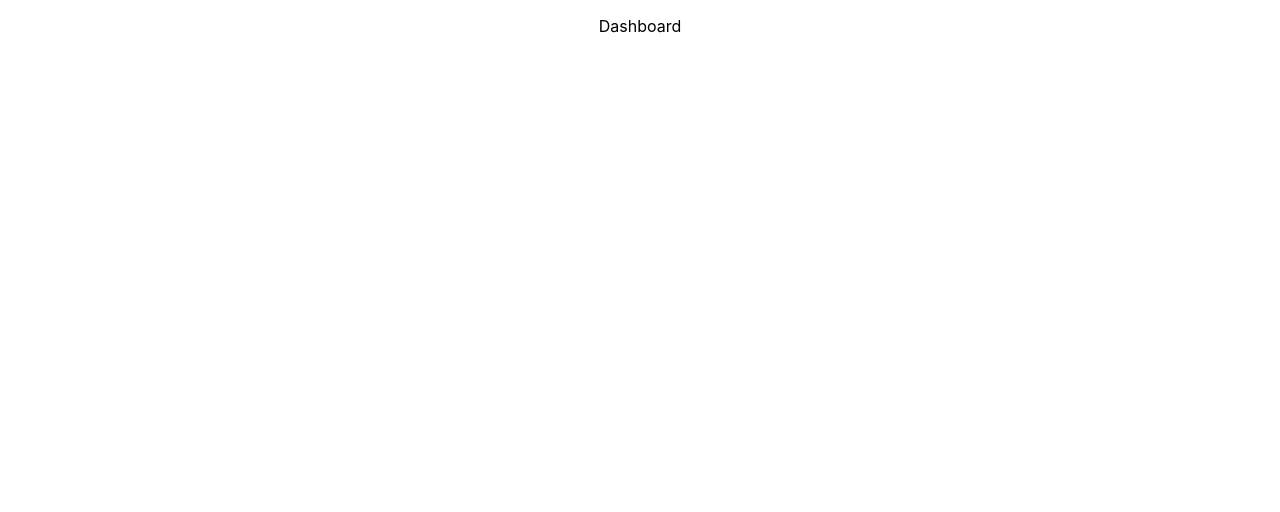
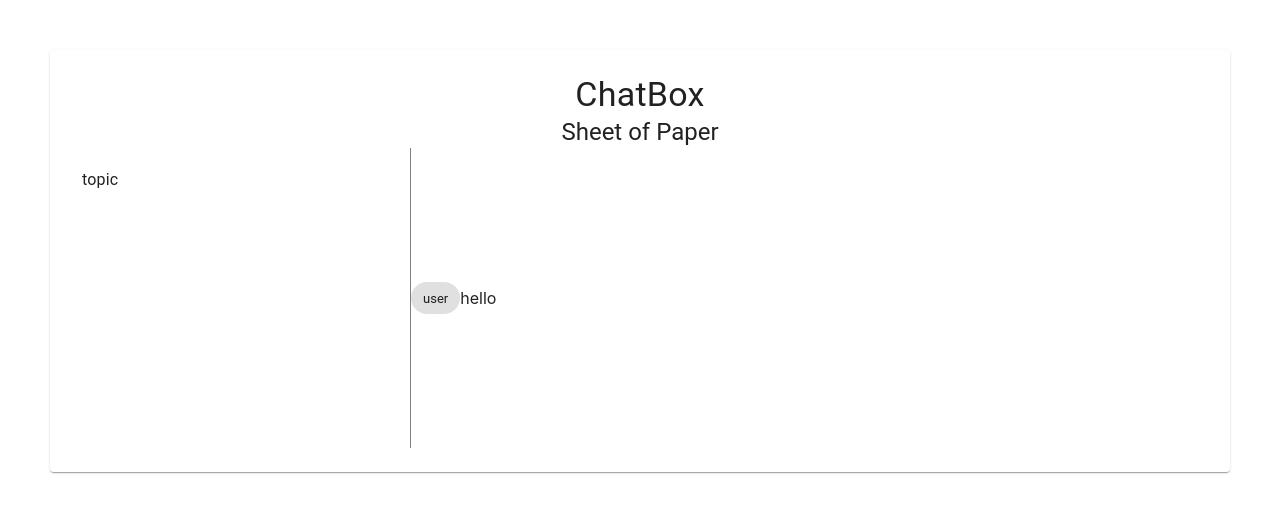
Before and after one commit to allenjustinblanco/ChatBox, a React (Create React App) app: page / in a window 1280 px wide. Shown: the top 512 px of the page. Built offline with nearby package versions, Linux system fonts and the light colour scheme.

Commit message:
Add topics and chat windows

```diff
--- a/src/Dashboard.js
+++ b/src/Dashboard.js
@@ -1,9 +1,79 @@
 import React from 'react'
 
+import Paper from '@material-ui/core/Paper';
+import { makeStyles } from '@material-ui/core/styles';
+import Typography from '@material-ui/core/Typography';
+import List from '@material-ui/core/List';
+import ListItem from '@material-ui/core/ListItem';
+import ListItemText from '@material-ui/core/ListItemText';
+import Chip from '@material-ui/core/Chip'
+
+const useStyles = makeStyles( theme => ({
+    root: {
+        margin: '50px',
+        padding: theme.spacing(3,2),
+    },
+    flex: {
+        display: 'flex',
+        alignItems: 'center'
+    },
+    chatWindow: {
+        width: '70%'
+    },
+    topicsWindow: {
+        width: '30%',
+        height: '300px',
+        borderRight: '1px solid grey'
+    },
+    chatBox: {
+        width: '85%',
+        padding: '20px'
+    },
+    button: {
+        width: '15%'
+    },
+  }));
+
+
 export default function Dashboard() {
+    const classes = useStyles();
+
     return (
         <div>
-            <p>Dashboard</p>
+            <Paper className={classes.root}>
+                <Typography variant="h4" component="h4">
+                    ChatBox
+                </Typography>
+                <Typography variant="h5" component="h5">
+                    Sheet of Paper
+                </Typography>
+                <div className={classes.flex}>
+                    <div className={classes.topicsWindow}>
+                        <List>
+                            {
+                                ['topic'].map(topic => (
+                                    <ListItem key={topic} button>
+                                        <ListItemText primary={topic}/>
+                                    </ListItem>
+                                ))
+                            }
+                        </List>
+                    </div>
+                    <div className={classes.chatWindow}>
+                        {
+                            [{from: 'user', msg: 'hello'}].map((chat, i) => (
+                                <div className={classes.flex} key={i} >
+                                    <Chip label={chat.from} className={classes.chip} />
+                                    <Typography variant='p'>{chat.msg}</Typography>
+                                </div>
+                            ))
+                        }
+                    </div>
+                </div>
+                <div className={classes.flex}>
+
+                </div>
+            </Paper>
         </div>
     )
 }
```
